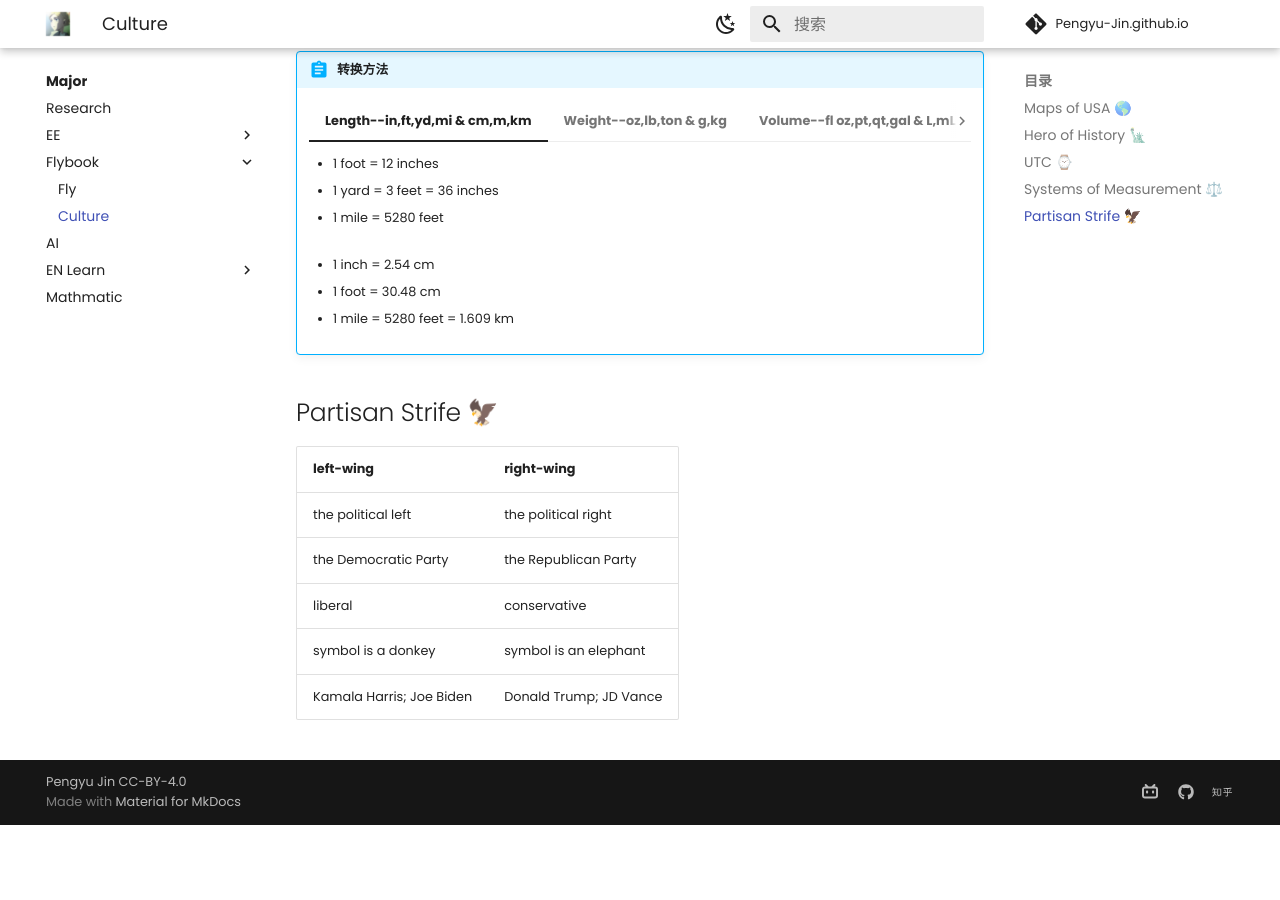
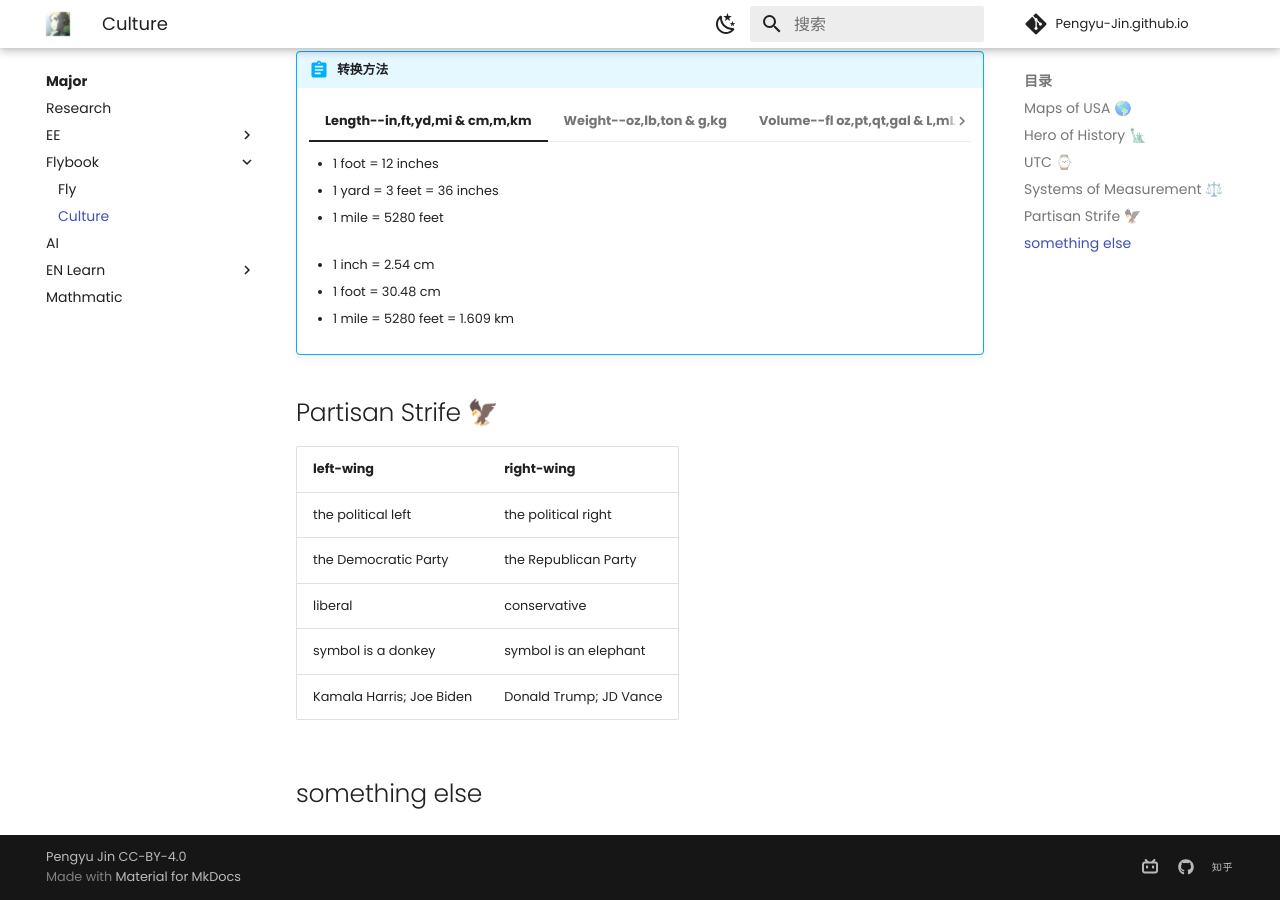
Before and after one commit to Pengyu-Jin/Pengyu-Jin.github.io, an MkDocs documentation site: the page built from docs/major/flybook/culture.md, in a window 1280 px wide and 900 px high, scrolled down 2327 px. Built offline with MkDocs 1.6.1 and Material for MkDocs 9.7.7, drawn with Linux system fonts in a browser that asks for light colours; comment, search, counter and statistics services are not loaded; before the commit the page ends 3152 px from its top, so only the background shows below that.

Commit message:
20250125

```diff
--- a/docs/major/flybook/culture.md
+++ b/docs/major/flybook/culture.md
@@ -35,6 +35,7 @@ O'er the land of the free and the home of the brave?
 !!! quote "Dwight D. Eisenhower"
 
     Whatever America hopes to bring to pass in the world must first happen in the heart of America.
+
 
 
 
@@ -115,3 +116,5 @@ UTC基于原子钟的精确计时，与地球的旋转时间（即世界时，UT
 | liberal | conservative |
 | symbol is a donkey | symbol is an elephant |
 | Kamala Harris; Joe Biden | Donald Trump; JD Vance |
+
+## something else
```
